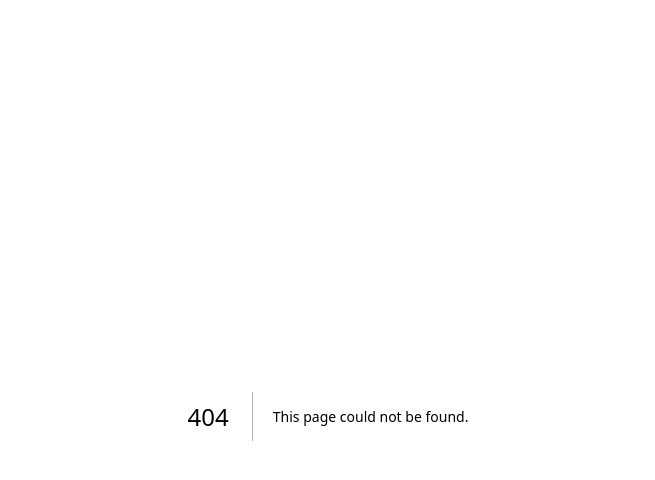
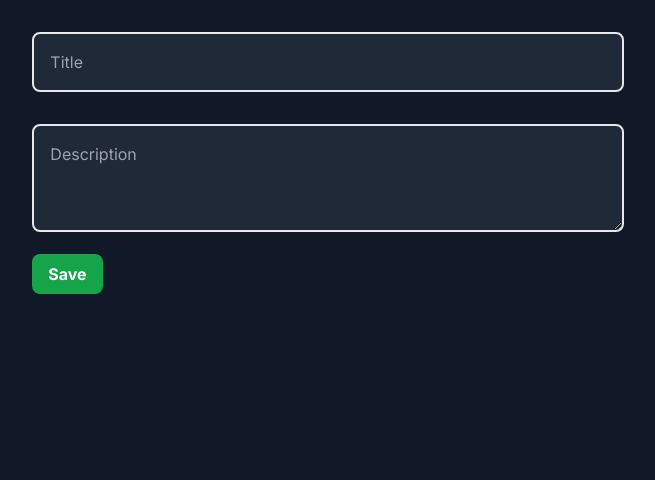
Before and after one commit to sergiovalbuena/nextjs-mongodb-crud, a Next.js app: page /tasks/new in a window 1280 px wide. Before the commit this address had no page. Shown: the top 480 px of the page, without its empty margins (312-967 px from the left). Built offline with nearby package versions, Linux system fonts and the light colour scheme.

Commit message:
basic FORM added

```diff
--- /dev/null
+++ b/src/app/tasks/new/page.js
@@ -0,0 +1,57 @@
+"use client"
+import { useState } from "react"
+
+export default function FormPage() {
+
+    const [newTask, setNewTask] = useState({
+        title: '',
+        description: '',
+    })
+
+
+    const handleSumbit = async (e) => {
+        e.preventDefault()
+        console.log(newTask)
+
+        const res = await fetch('/api/tasks', {
+            method: 'POST',
+            body: JSON.stringify(newTask)
+        })
+        console.log(res)
+    }
+
+    //const handleChange = (e: ChangeEvent<HTMLInputElement | HTMLTextAreaElement>) => {
+    const handleChange = (e) => {
+        // console.log(e.target.value)
+        // console.log(e.target.name)
+        setNewTask({ ...newTask, [e.target.name]: e.target.value })
+    }
+
+
+
+    return (
+        <div className="h-[calc(100vh-7rem)] flex justify-center items-cneter">
+            <form onSubmit={handleSumbit}>
+                <input
+                    type="text"
+                    name="title"
+                    placeholder="Title"
+                    className="bg-gray-800 border-2 w-full p-4 rounded-lg my-4"
+                    onChange={handleChange}
+                />
+                <textarea
+                    name="description"
+                    placeholder="Description"
+                    rows={3}
+                    className="bg-gray-800 border-2 w-full p-4 rounded-lg my-4"
+                    onChange={handleChange}
+                />
+                <button
+                    className="bg-green-600 hover:bg-green-700 text-white font-bold py-2 px-4 rounded-lg"
+                >Save</button>
+
+
+            </form>
+        </div>
+    )
+}
--- /dev/null
+++ b/src/components/TaskCard.js
@@ -0,0 +1,9 @@
+export default function TaskCard({ task }) {
+    return (
+        <div className="bg-gray-800 p-10 text-white rounded-md hover:cursos-pointer hover:bg-gray-700">
+            <h3>{task.title}</h3>
+            <p>{task.description}</p>
+
+        </div>
+    )
+}
```
